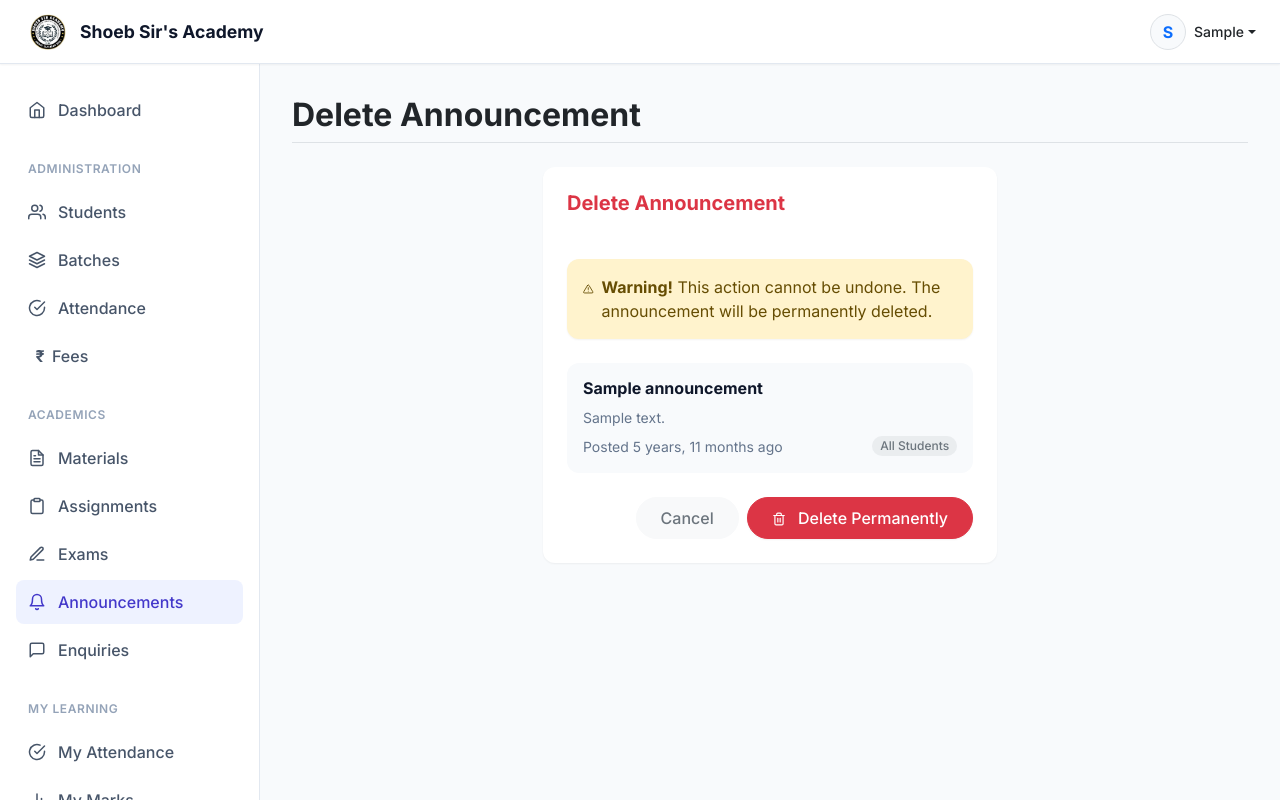
After one commit to Gorkesaikumar/the_new_education_tution_center_project, a Django app: page /announcements/1/delete/ in a window 1280 px wide. The commit adds this page. Run offline with Django 5.2, Linux system fonts and the light colour scheme; a user stored in the database is signed in; tables that the repository leaves empty hold one stand-in row (values such as "Sample post"); some libraries are stand-ins or nearby versions.

Commit message:
Add edit and delete features for announcements - Added announcement_edit view to allow teachers to modify announcements - Added announcement_delete view with confirmation page - Updated announcement_list template with edit/delete buttons for teachers - Updated announcement_form template to handle both create and edit modes - Added delete confirmation template with warning message - Added URLs for edit and delete actions

```diff
--- a/core/urls.py
+++ b/core/urls.py
@@ -11,6 +11,8 @@ urlpatterns = [
     path('logout/', auth_views.LogoutView.as_view(next_page='login'), name='logout'),
     path('announcements/', views.announcement_list, name='announcement_list'),
     path('announcements/create/', views.announcement_create, name='announcement_create'),
+    path('announcements/<int:pk>/edit/', views.announcement_edit, name='announcement_edit'),
+    path('announcements/<int:pk>/delete/', views.announcement_delete, name='announcement_delete'),
     path('robots.txt', TemplateView.as_view(template_name="robots.txt", content_type="text/plain")),
     path('sitemap.xml', TemplateView.as_view(template_name="sitemap.xml", content_type="application/xml")),
     path('service-worker.js', views.service_worker, name='service_worker'),
--- a/core/views.py
+++ b/core/views.py
@@ -141,6 +141,40 @@ def announcement_list(request):
 
     return render(request, 'core/announcement_list.html', {'announcements': announcements})
 
+@login_required
+@user_passes_test(is_teacher)
+def announcement_edit(request, pk):
+    """
+    Allow teachers to edit announcements.
+    """
+    announcement = Announcement.objects.get(pk=pk)
+
+    if request.method == 'POST':
+        form = AnnouncementForm(request.POST, instance=announcement)
+        if form.is_valid():
+            form.save()
+            messages.success(request, 'Announcement updated successfully.')
+            return redirect('announcement_list')
+    else:
+        form = AnnouncementForm(instance=announcement)
+
+    return render(request, 'core/announcement_form.html', {'form': form, 'editing': True})
+
+@login_required
+@user_passes_test(is_teacher)
+def announcement_delete(request, pk):
+    """
+    Allow teachers to delete announcements.
+    """
+    announcement = Announcement.objects.get(pk=pk)
+
+    if request.method == 'POST':
+        announcement.delete()
+        messages.success(request, 'Announcement deleted successfully.')
+        return redirect('announcement_list')
+
+    return render(request, 'core/announcement_confirm_delete.html', {'announcement': announcement})
+
 @never_cache
 def service_worker(request):
     """
--- /dev/null
+++ b/templates/core/announcement_confirm_delete.html
@@ -0,0 +1,55 @@
+{% extends 'base.html' %}
+
+{% block title %}Delete Announcement - Shoeb Sir's Academy{% endblock %}
+
+{% block header %}Delete Announcement{% endblock %}
+
+{% block content %}
+<div class="row justify-content-center">
+    <div class="col-md-6">
+        <div class="card border-0 shadow-sm rounded-lg">
+            <div class="card-header bg-transparent border-0 pt-4 px-4">
+                <h5 class="mb-0 fw-bold text-danger">Delete Announcement</h5>
+            </div>
+            <div class="card-body p-4">
+                <div class="alert alert-warning d-flex align-items-start border-0 shadow-sm rounded-3 mb-4" role="alert">
+                    <i data-feather="alert-triangle" class="me-2 mt-1" style="width: 20px; height: 20px;"></i>
+                    <div>
+                        <strong>Warning!</strong> This action cannot be undone. The announcement will be permanently deleted.
+                    </div>
+                </div>
+
+                <div class="bg-light rounded-3 p-3 mb-4">
+                    <h6 class="fw-bold mb-2">{{ announcement.title }}</h6>
+                    <p class="text-muted small mb-2">{{ announcement.content|truncatewords:30 }}</p>
+                    <div class="d-flex justify-content-between align-items-center">
+                        <small class="text-muted">Posted {{ announcement.created_at|timesince }} ago</small>
+                        <span class="badge bg-secondary bg-opacity-10 text-secondary rounded-pill">{{ announcement.get_target_type_display }}</span>
+                    </div>
+                </div>
+
+                <form method="post">
+                    {% csrf_token %}
+                    <div class="d-flex flex-column flex-sm-row justify-content-end gap-2">
+                        <a href="{% url 'announcement_list' %}" class="btn btn-light rounded-pill px-4 fw-medium text-secondary">Cancel</a>
+                        <button type="submit" class="btn btn-danger rounded-pill px-4 fw-medium shadow-sm">
+                            <i data-feather="trash-2" class="me-2" style="width:14px;height:14px;"></i>
+                            Delete Permanently
+                        </button>
+                    </div>
+                </form>
+            </div>
+        </div>
+    </div>
+</div>
+{% endblock %}
+
+{% block extra_js %}
+<script>
+document.addEventListener('DOMContentLoaded', function() {
+    if (typeof feather !== 'undefined') {
+        feather.replace();
+    }
+});
+</script>
+{% endblock %}
--- a/templates/core/announcement_form.html
+++ b/templates/core/announcement_form.html
@@ -9,7 +9,7 @@
     <div class="col-md-8 col-lg-6">
         <div class="card border-0 shadow-sm rounded-lg">
             <div class="card-header bg-transparent border-0 pt-4 px-4">
-                <h5 class="mb-0 fw-bold">Post Announcement</h5>
+                <h5 class="mb-0 fw-bold">{% if editing %}Edit Announcement{% else %}Post Announcement{% endif %}</h5>
             </div>
             <div class="card-body p-4">
                 <form method="post">
@@ -47,7 +47,9 @@
 
                     <div class="d-flex flex-column flex-sm-row justify-content-end gap-2 mt-4 pt-2 border-top">
                         <a href="{% url 'announcement_list' %}" class="btn btn-light rounded-pill px-4 fw-medium text-secondary">Cancel</a>
-                        <button type="submit" class="btn btn-primary rounded-pill px-4 fw-medium shadow-sm">Post</button>
+                        <button type="submit" class="btn btn-primary rounded-pill px-4 fw-medium shadow-sm">
+                            {% if editing %}Update{% else %}Post{% endif %}
+                        </button>
                     </div>
                 </form>
             </div>
```
Also changed, not shown: templates/core/announcement_list.html (+17 -0 lines).
